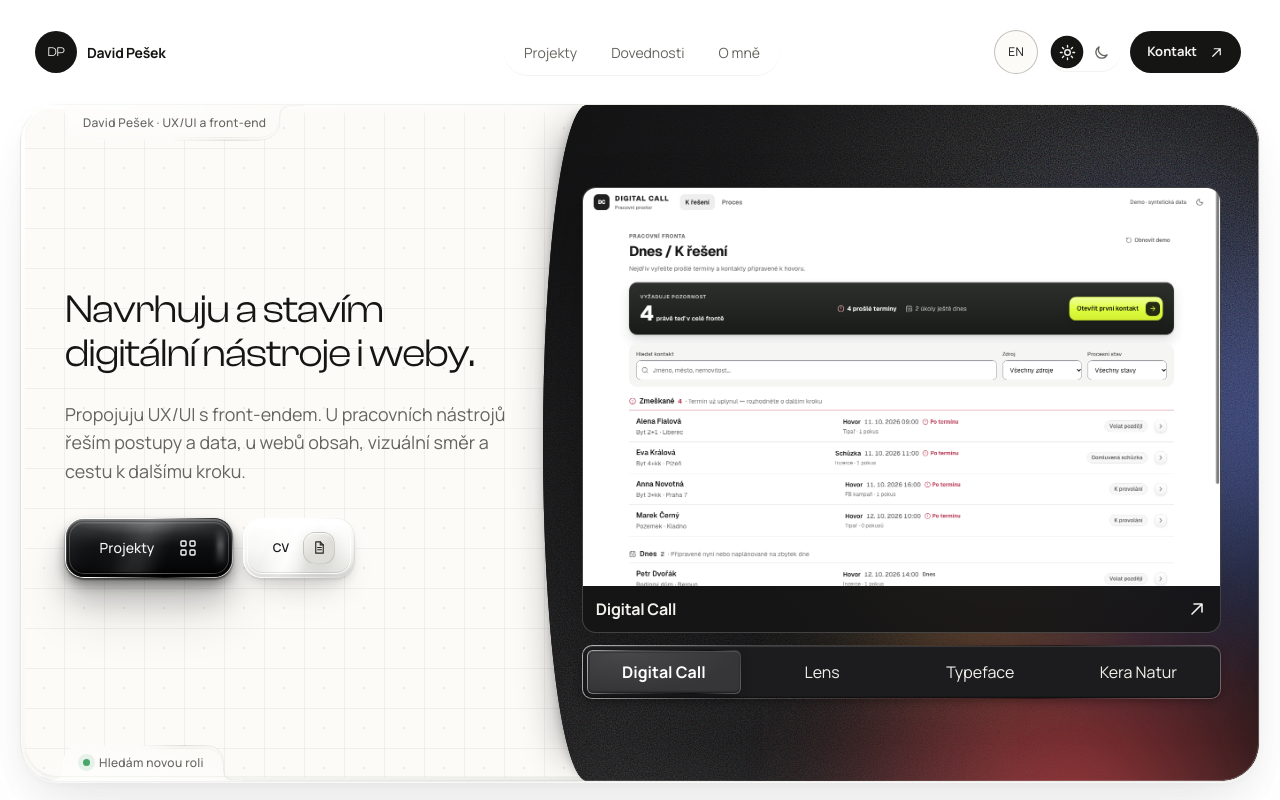
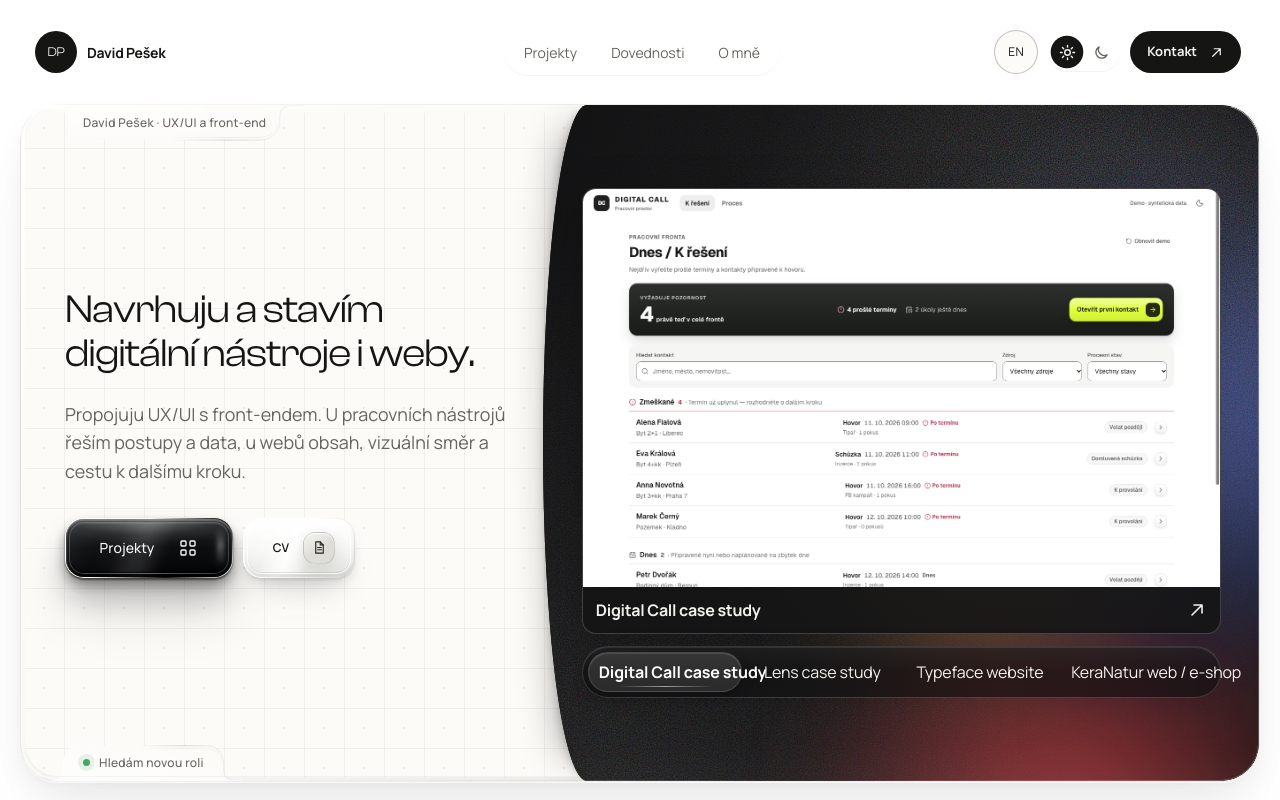
Before and after one commit to DP8778/davidpesek_portfolio, a Next.js app: page / in a window 1280 px wide. Shown: the top 800 px of the page. Built offline with nearby package versions, Linux system fonts and the light colour scheme; a web font is replaced by a local one.

Commit message:
refine: simplify hero project picker labels

```diff
--- a/app/Portfolio/components/ProjectCards/ProjectCards.module.scss
+++ b/app/Portfolio/components/ProjectCards/ProjectCards.module.scss
@@ -155,40 +155,61 @@
 }
 
 .projectPicker {
-  @include glass.surface(#1c1c1e);
+  @include glass.surface(#161618);
   display: grid;
   grid-template-columns: repeat(4, minmax(0, 1fr));
-  gap: 4px;
-  padding: 4px;
-  border-radius: 10px;
+  gap: 3px;
+  padding: 5px;
+  border: 1px solid #ffffff24;
+  border-radius: 999px;
+  background:
+    linear-gradient(180deg, #ffffff0b, transparent 52%),
+    #111113b8;
+  box-shadow:
+    inset 0 1px #ffffff19,
+    0 14px 34px #00000024;
+  backdrop-filter: blur(18px) saturate(145%);
+  -webkit-backdrop-filter: blur(18px) saturate(145%);
 }
 
 .projectPicker button {
-  @include type.body(meta);
+  @include type.body(control);
   position: relative;
   min-width: 0;
-  min-height: 44px;
-  padding: 6px 8px;
+  min-height: 38px;
+  padding: 7px 10px;
   border: 1px solid transparent;
-  border-radius: 6px;
-  color: #e1dfd8;
+  border-radius: 999px;
+  color: #bdbbb5;
   background: transparent;
+  font-size: 12px;
+  font-weight: 560;
+  letter-spacing: -.01em;
   white-space: nowrap;
   cursor: pointer;
 }
 
-.projectPicker button:hover { color: #fff; background: #ffffff0d; }
+.projectPicker button:hover { color: #fff; background: #ffffff0a; }
 .projectPicker button[aria-pressed="true"] {
-  @include glass.surface(#363638);
   color: #fff;
-  font-weight: 700;
+  border-color: #ffffff1f;
+  background:
+    linear-gradient(180deg, #ffffff13, #ffffff08),
+    #2b2b2db5;
+  box-shadow:
+    inset 0 1px #ffffff20,
+    0 5px 14px #00000030;
+  font-weight: 650;
 }
 
 .projectPicker button[aria-pressed="true"]::before {
   position: absolute;
-  inset: 2px;
-  border-radius: 3px;
-  background: radial-gradient(ellipse at 25% 0, #ffffff16, transparent 70%);
+  right: 18%;
+  bottom: 4px;
+  left: 18%;
+  height: 1px;
+  border-radius: 999px;
+  background: linear-gradient(90deg, transparent, #ffffff8a, transparent);
   content: "";
   pointer-events: none;
 }
--- a/app/Portfolio/components/ProjectCards/index.jsx
+++ b/app/Portfolio/components/ProjectCards/index.jsx
@@ -53,7 +53,7 @@ export function HeroProjectGallery({ theme }) {
   return <Localized as="div" role="group" aria-label="Ukázky projektů" className={styles.gallery} data-theme={theme}>
     <Localized as="a" className={styles.heroProjectLink} href={project.href} aria-label={`Otevřít projekt ${project.title}`}>
       <Preview project={project} theme={theme} priority key={project.id} />
-      <span className={styles.galleryCaption}><span><Text>{project.title}</Text></span><Arrow /></span>
+      <span className={styles.galleryCaption}><span><Text>{project.galleryTitle || project.title}</Text></span><Arrow /></span>
     </Localized>
     <Localized as="div" role="group" aria-label="Přepnout projekt" className={styles.projectPicker}>
       {selectedProjects.map((entry, index) => <button
@@ -61,7 +61,7 @@ export function HeroProjectGallery({ theme }) {
         key={entry.id}
         aria-pressed={activeIndex === index}
         onClick={() => setActiveIndex(index)}
-      ><Text>{entry.title}</Text></button>)}
+      ><Text>{entry.galleryTitle || entry.title}</Text></button>)}
     </Localized>
   </Localized>;
 }
--- a/app/Portfolio/projectCatalog.js
+++ b/app/Portfolio/projectCatalog.js
@@ -9,12 +9,14 @@ export const selectedProjects = [
   {
     ...digitalCallProject,
     id: "digital-call",
+    galleryTitle: "Digital Call case study",
     kind: "Produktová studie",
     preview: { next: "/digital-call/handoff-detail-desktop.png" },
   },
   {
     ...lensProject,
     id: "lens",
+    galleryTitle: "Lens case study",
     kind: "Produktová studie",
     preview: {
       dark: "/lens/2026-10/overview-dark.webp",
@@ -25,6 +27,7 @@ export const selectedProjects = [
   {
     ...typefaceProject,
     id: "typeface",
+    galleryTitle: "Typeface website",
     kind: "Vizuální identita a web",
     image: "/typeface/2026-10/home-desktop.webp",
     preview: { typeface: true },
@@ -32,6 +35,7 @@ export const selectedProjects = [
   {
     ...keraNaturProject,
     id: "kera-natur",
+    galleryTitle: "KeraNatur web / e-shop",
     kind: "Komerční web",
   },
 ];
```
